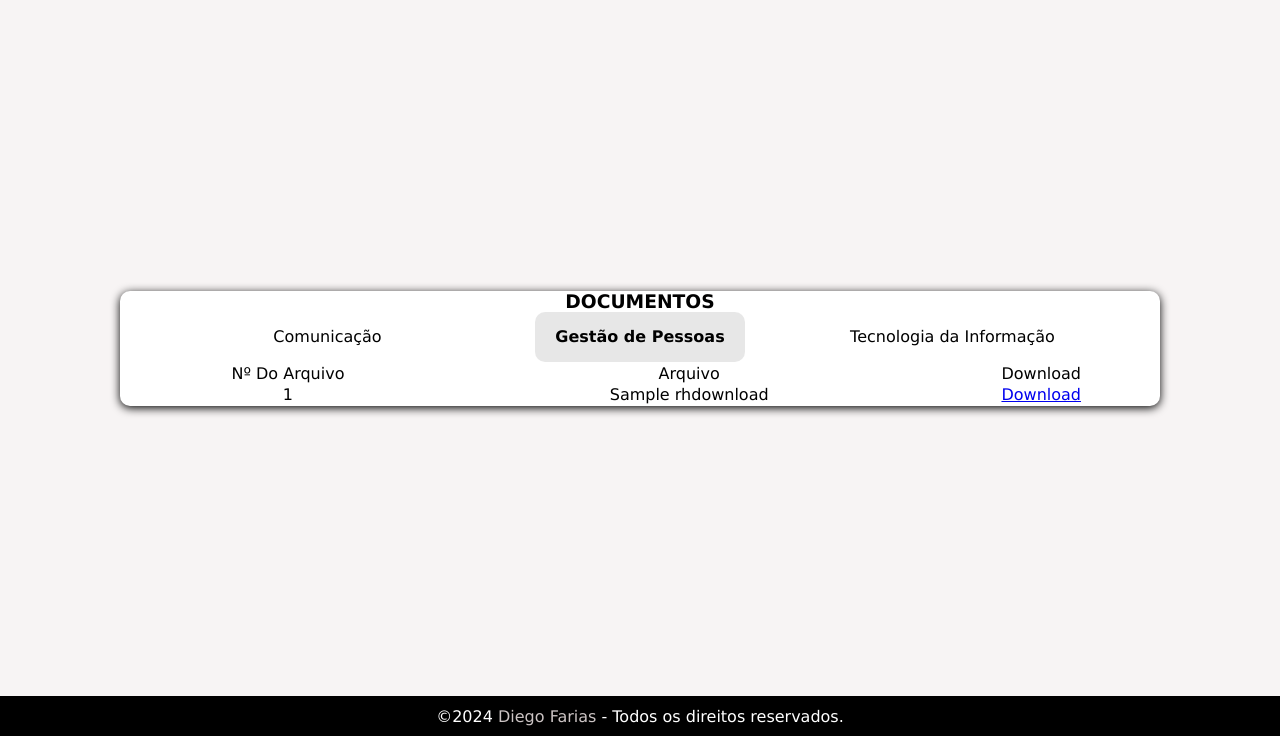
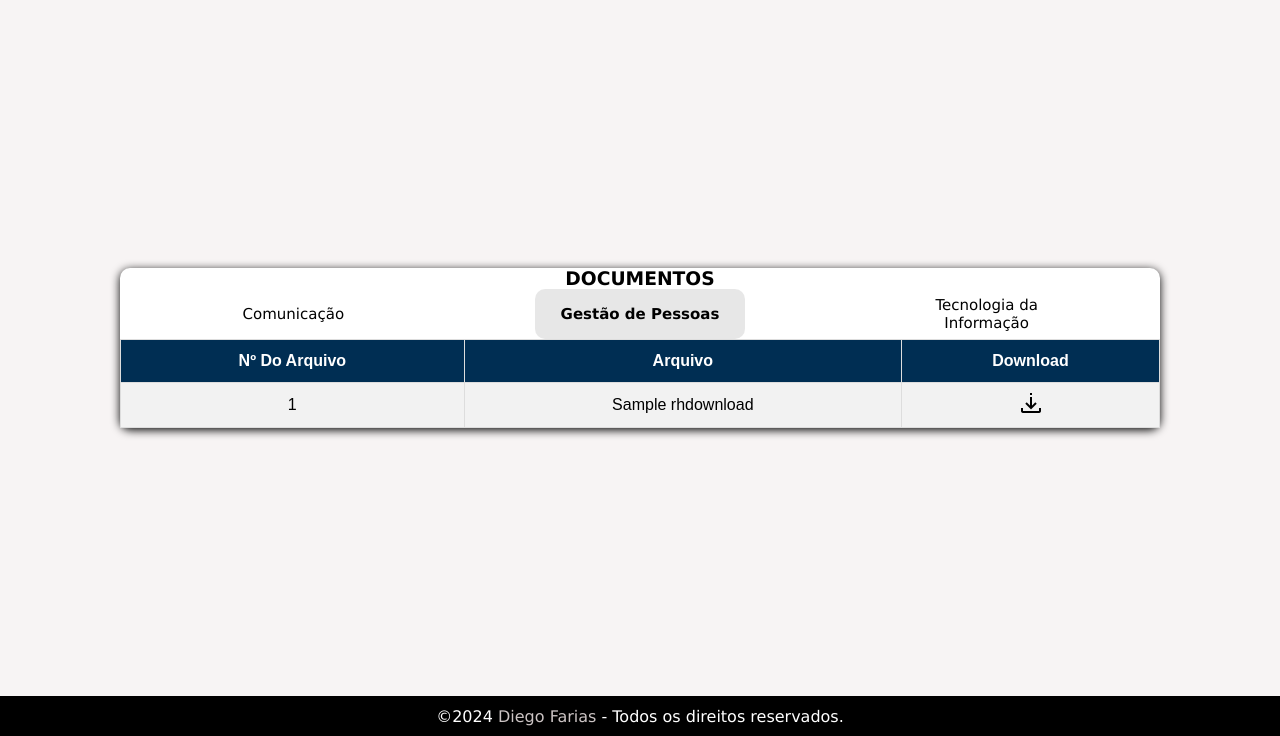
Before and after one commit to DiegoFariasDF/intranet-crud, a PHP site: page /cursophp/index.php?pagina=documentos-gp in a window 1280 px wide. Shown: the part 64-800 px from the top of the page. Run offline with PHP 8.4, Linux system fonts and the light colour scheme; tables that the repository leaves empty or names only in its code hold one stand-in row (values such as "Sample post").

Commit message:
Melhorias da tabela documentos para download

```diff
--- a/css/style.css
+++ b/css/style.css
@@ -19,14 +19,15 @@ header{
     padding: 0 50px 0 50px;
     z-index: 10;
     width: 100%;
+
 }
+
+
 
 ul {
     list-style: none;
     display: flex;
     align-items: center;
-
-
 }
 
 ul li {
@@ -365,6 +366,7 @@ section.slider{
     align-items: center;
     box-shadow: none;
     justify-content: space-around;
+
 }
 
 .mini-painel strong{
@@ -739,3 +741,61 @@ section.slider{
     background-color: #e6e2e2;
     border-radius: 10px;
 }
+
+
+
+
+#customers {
+    font-family: Arial, Helvetica, sans-serif;
+    border-collapse: collapse;
+    width: 100%;
+}
+
+#customers td, #customers th {
+    border: 1px solid #ddd;
+    padding: 8px;
+}
+
+#customers tr:nth-child(even){background-color: #f2f2f2;}
+
+#customers tr:hover {background-color: #ddd;}
+
+#customers th {
+    padding-top: 12px;
+    padding-bottom: 12px;
+    text-align: center;
+    background-color: #002e53;
+    color: white;
+}
+
+
+
+
+
+/* inico das imagens gif download*/
+
+.gif-container {
+    position: relative;
+    display: inline-block;
+}
+
+.gif-static {
+    display: block;
+}
+
+.gif-animated {
+    display: none;
+    position: absolute;
+    top: 0;
+    left: 0;
+}
+
+.gif-container:hover .gif-static {
+    display: none;
+}
+
+.gif-container:hover .gif-animated {
+    display: block;
+}
+
+ /*fim das imagens gif download */
--- a/views/comunicacao/painel-editar.php
+++ b/views/comunicacao/painel-editar.php
@@ -4,6 +4,7 @@
         include 'vac.php';
         include 'db.php';
 
+        $mensagem = "";
         // Verifica se houve envio do formulário
         if ($_SERVER["REQUEST_METHOD"] == "POST") {
             $npost = isset($_POST['post']) ? mysqli_real_escape_string($conexao, $_POST['post']) : '';
--- a/views/documentos-gp.php
+++ b/views/documentos-gp.php
@@ -3,17 +3,17 @@
     <div>
         <h3>DOCUMENTOS</h3>
 
-        <div class="mini-painel">
-            <a href="?pagina=documentos">Comunicação</a>
-            <strong><a href="?pagina=documentos-gp">Gestão de Pessoas</a></strong>
-            <a href="?pagina=documentos-ti">Tecnologia da Informação</a>
-        </div>
+        <ul class="mini-painel">
+            <li><a href="?pagina=documentos">Comunicação</a></li>
+            <li><strong><a href="?pagina=documentos-gp">Gestão de Pessoas</a></strong></li>
+            <li><a href="?pagina=documentos-ti">Tecnologia da Informação</a></li>
+        </ul>
 
-        <table>
+        <table id="customers">
             <tr>
-                <td>Nº Do Arquivo</td>
-                <td>Arquivo</td>
-                <td>Download</td>
+                <th>Nº Do Arquivo</th>
+                <th>Arquivo</th>
+                <th>Download</th>
             </tr>
 
             <?php
@@ -32,11 +32,11 @@
 
                 // Exibe de acordo com o tipo de arquivo
                 if ($extensao == "pdf" || $extensao == "png") {
-                    echo "<td><a href=\"" . $linha['origem'] . "\">Download</a></td>";
+                    echo "<td><a href=\"" . $linha['origem'] . "\"><img src=\"uploads/baixar.png\"></a></td>";
                 } elseif ($extensao == "pdf") {
-                    echo "<td><a href=\"" . $linha['origem'] . "\">Download</a></td>";
+                    echo "<td><a href=\"" . $linha['origem'] . "\"><img src=\"uploads/baixar.png\"></a></td>";
                 } else {
-                    echo "<td><a href=\"" . $linha['origem'] . "\">Download</a></td>";
+                    echo "<td><a href=\"" . $linha['origem'] . "\"><img src=\"uploads/baixar.png\"></a></td>";
                 }
 
                 echo "</tr>";
```
Also changed, not shown: views/documentos-ti.php (+12 -12 lines), views/documentos.php (+16 -12 lines), uploads/baixar.png, uploads/baixar1.gif (added).
